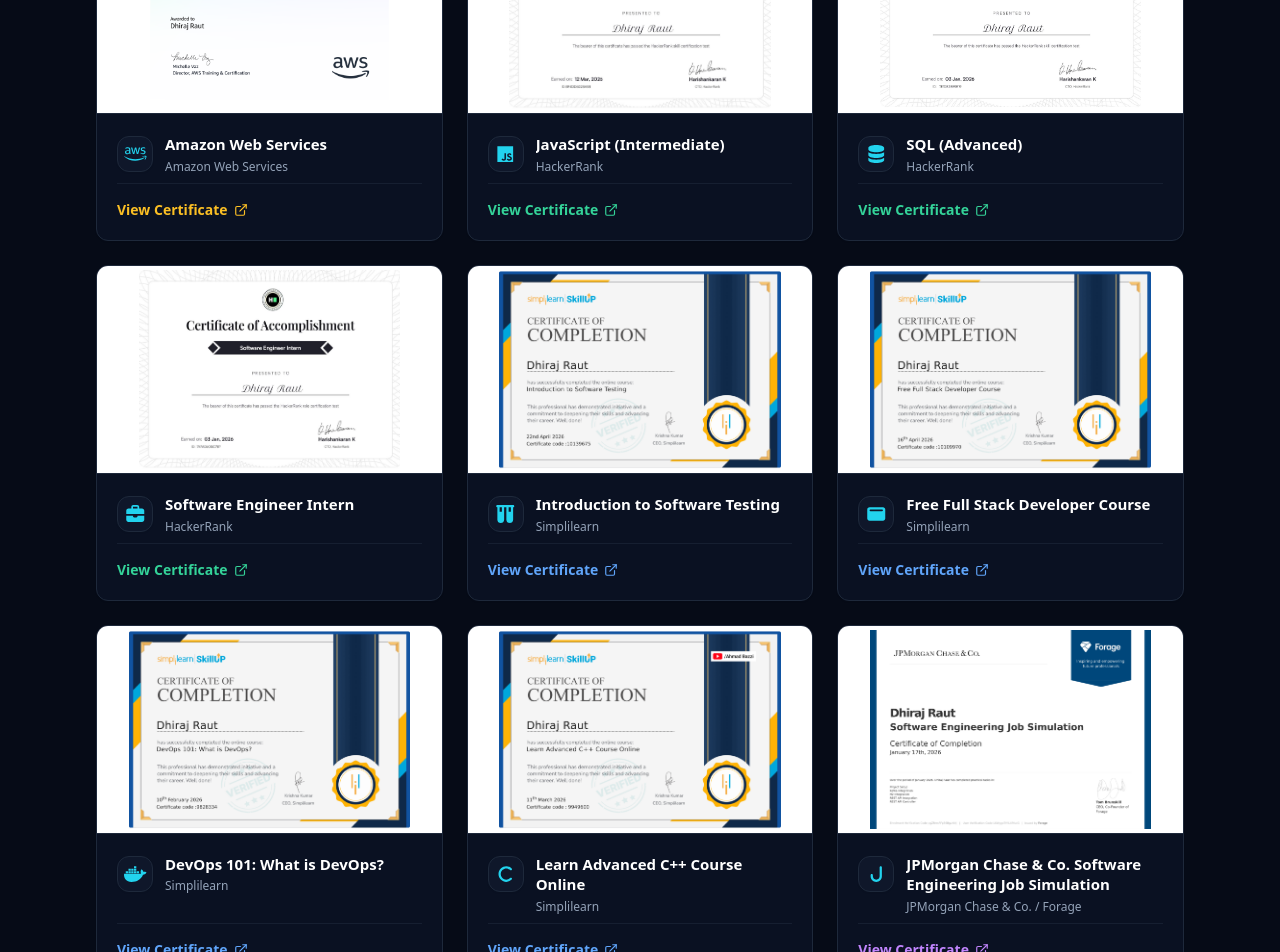
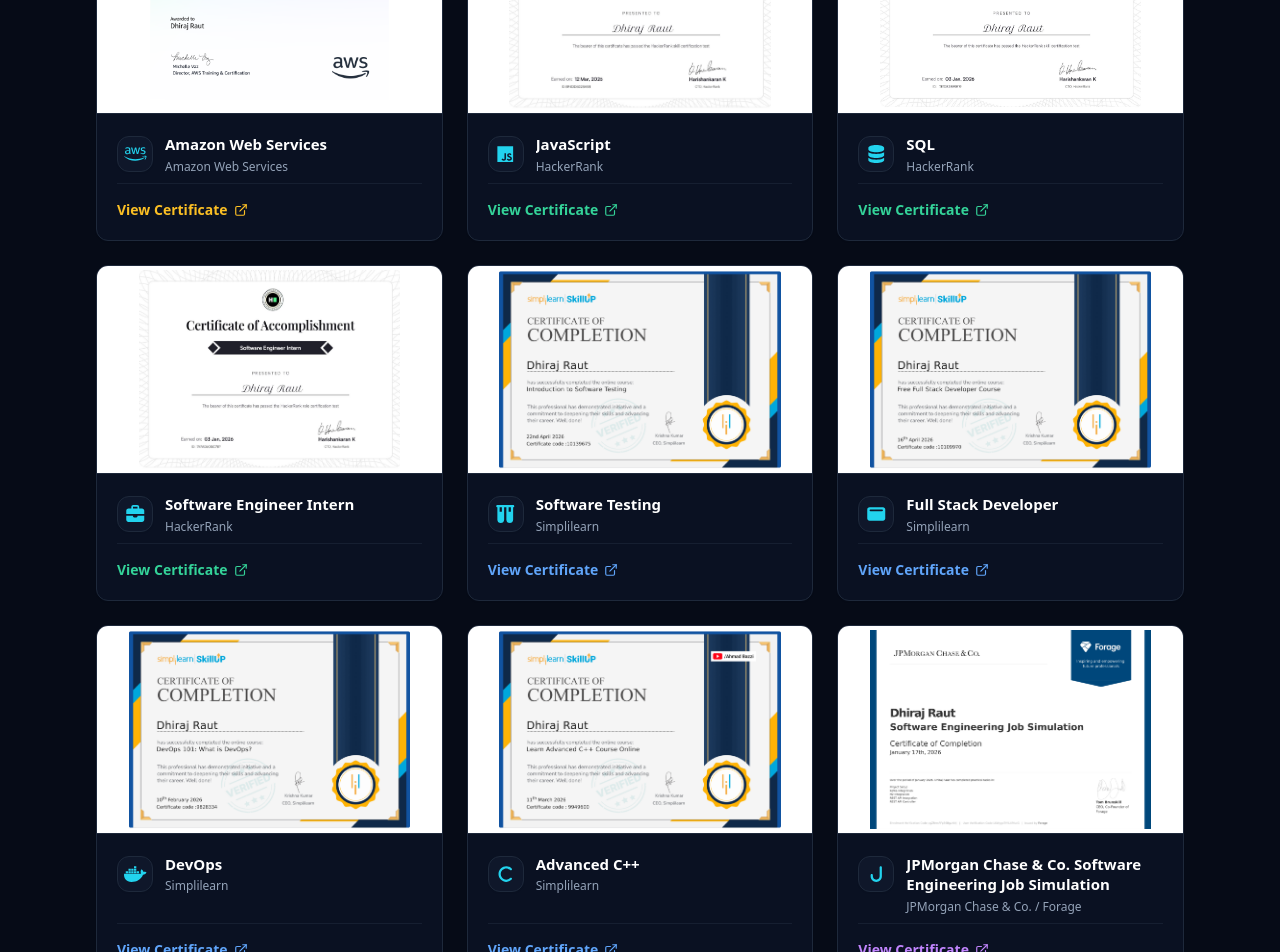
Before and after one commit to dhiraj352005/Portfolio, a React (Vite) app in the folder client/: page / in a window 1280 px wide. Shown: the part 6600-7552 px from the top of the page. Built offline with nearby package versions, Linux system fonts and the light colour scheme.

Commit message:
Update certification titles and issuers in portfolio data

```diff
--- a/client/src/data/portfolioData.js
+++ b/client/src/data/portfolioData.js
@@ -293,7 +293,7 @@ export const portfolioData = {
       Title: "Data Structures & Algorithms",
       platform: "Coursera",
       Platform: "Coursera",
-      issuer: "Coursera",
+      issuer: "Amazon",
       year: "2024",
       url: "https://coursera.org/share/96d707d9c55a6a2a46fafbe4c58e5bee",
       Link: "https://coursera.org/share/96d707d9c55a6a2a46fafbe4c58e5bee",
@@ -308,7 +308,7 @@ export const portfolioData = {
       Title: "Java (Oracle)",
       platform: "Coursera",
       Platform: "Coursera",
-      issuer: "Oracle / Coursera",
+      issuer: "Oracle",
       year: "2024",
       url: "https://coursera.org/share/bfdc9029b8474d8892c263b5af0da948",
       Link: "https://coursera.org/share/bfdc9029b8474d8892c263b5af0da948",
@@ -400,8 +400,8 @@ export const portfolioData = {
     // HackerRank
     {
       id: "hr-js-intermediate",
-      title: "JavaScript (Intermediate)",
-      Title: "JavaScript (Intermediate)",
+      title: "JavaScript",
+      Title: "JavaScript",
       platform: "HackerRank",
       Platform: "HackerRank",
       issuer: "HackerRank",
@@ -415,8 +415,8 @@ export const portfolioData = {
     },
     {
       id: "hr-sql-advanced",
-      title: "SQL (Advanced)",
-      Title: "SQL (Advanced)",
+      title: "SQL",
+      Title: "SQL",
       platform: "HackerRank",
       Platform: "HackerRank",
       issuer: "HackerRank",
@@ -447,8 +447,8 @@ export const portfolioData = {
     // Simplilearn
     {
       id: "simpli-testing",
-      title: "Introduction to Software Testing",
-      Title: "Introduction to Software Testing",
+      title: "Software Testing",
+      Title: "Software Testing",
       platform: "Simplilearn",
       Platform: "Simplilearn",
       issuer: "Simplilearn",
@@ -462,8 +462,8 @@ export const portfolioData = {
     },
     {
       id: "simpli-fullstack",
-      title: "Free Full Stack Developer Course",
-      Title: "Free Full Stack Developer Course",
+      title: "Full Stack Developer",
+      Title: "Full Stack Developer",
       platform: "Simplilearn",
       Platform: "Simplilearn",
       issuer: "Simplilearn",
@@ -477,8 +477,8 @@ export const portfolioData = {
     },
     {
       id: "simpli-devops",
-      title: "DevOps 101: What is DevOps?",
-      Title: "DevOps 101: What is DevOps?",
+      title: "DevOps",
+      Title: "DevOps",
       platform: "Simplilearn",
       Platform: "Simplilearn",
       issuer: "Simplilearn",
@@ -492,8 +492,8 @@ export const portfolioData = {
     },
     {
       id: "simpli-cpp",
-      title: "Learn Advanced C++ Course Online",
-      Title: "Learn Advanced C++ Course Online",
+      title: "Advanced C++",
+      Title: "Advanced C++",
       platform: "Simplilearn",
       Platform: "Simplilearn",
       issuer: "Simplilearn",
```
